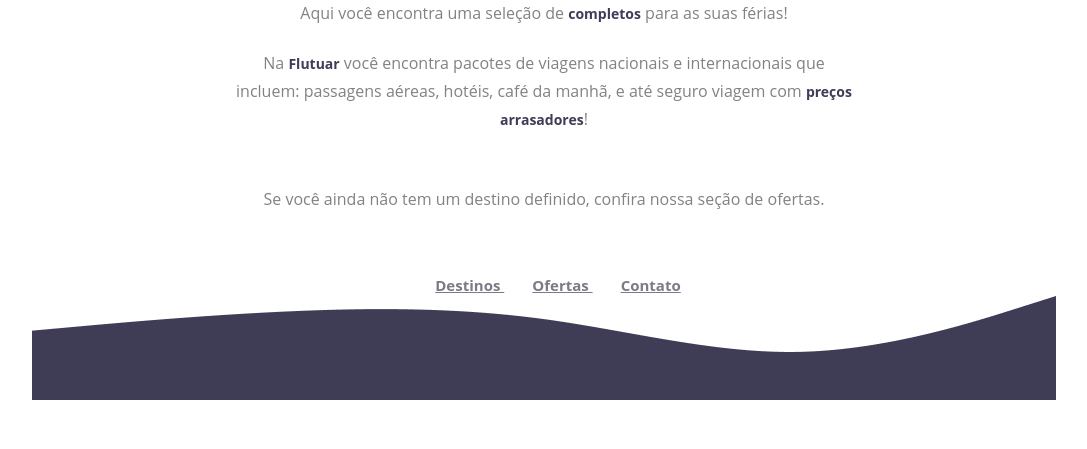
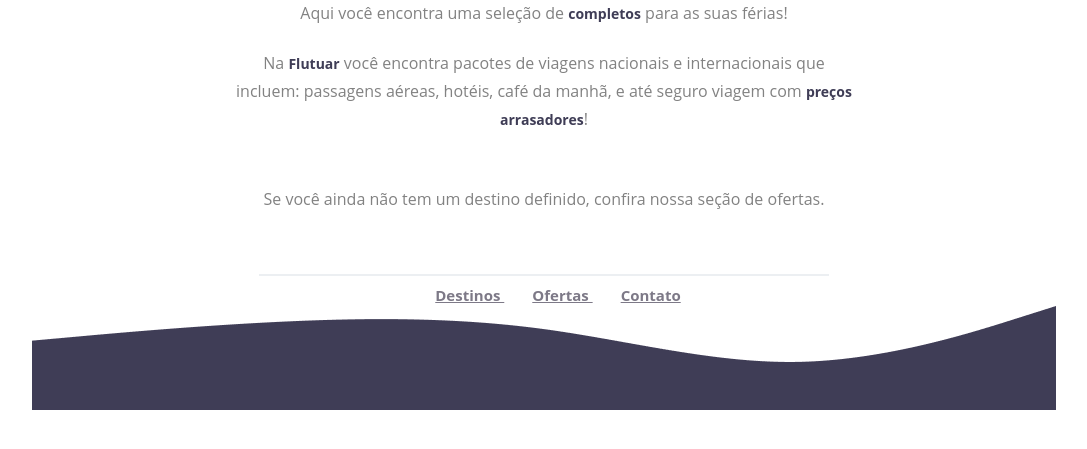
Before and after one commit to david-magalhaes/Explorer_Recriando_Layoyut, a plain HTML site: page index.html in a window 1280 px wide. Shown: the part 327-776 px from the top of the page, without its empty margins (96-1183 px from the left). Drawn offline with Linux system fonts and the light colour scheme.

Commit message:
Finalizando0

```diff
--- a/index.html
+++ b/index.html
@@ -37,7 +37,8 @@
       </p>
     </div>
     <div id="footer">
-    <div id="line"></div>
+      <div class="line"></div>
+
       <a
         href="https://instagram.com/davidstardust"
         target="_blank"
--- a/style.css
+++ b/style.css
@@ -32,6 +32,13 @@ p strong{
   line-height: 28px;
 }
 
+.line {
+  width: 568px;
+  height: 0;
+  margin: 0 auto 8px;
+  border: 1px solid #ECEFF2;
+}
+
 #footer a{
     margin-left: 28px;
     color: #7d7987;
@@ -39,15 +46,6 @@ p strong{
     font-size: 15px;
 }
 
-.line {
-    width: 568px;
-    height: 0;
-
-    margin: 0 auto 8px;
-
-    border: 1px solid #ECEFF2;
-}
-
 #waves {
 
   bottom: 0;
```
Lines whose indentation alone changed are shown as unchanged.
